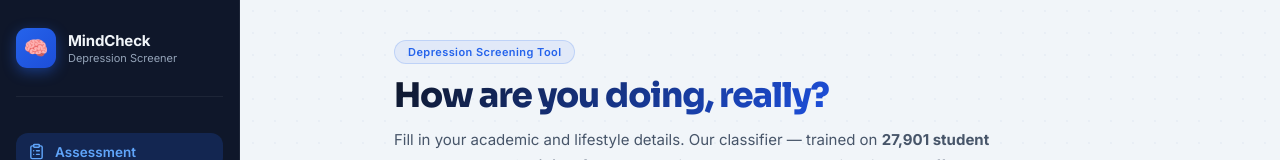
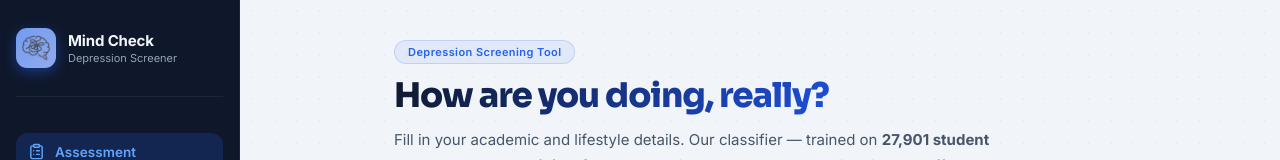
Before and after one commit to carolineehab7/MentalHealthTracker, a React (Vite) app: page / in a window 1280 px wide. Shown: the top 160 px of the page. Built offline with nearby package versions, Linux system fonts and the light colour scheme.

Commit message:
feat: update sidebar branding with new logo and adjust background gradient

```diff
--- a/src/App.jsx
+++ b/src/App.jsx
@@ -11,9 +11,9 @@ export default function App() {
       {/* ── SIDEBAR ── */}
       <aside className={styles.sidebar}>
         <div className={styles.brand}>
-          <span className={styles.brandIcon}>🧠</span>
+          <span className={styles.brandIcon}><img src="./../src/assets/brain.png" alt="MindCheck Logo" width="30" height="30" /></span>
           <div>
-            <div className={styles.brandName}>MindCheck</div>
+            <div className={styles.brandName}>Mind Check</div>
             <div className={styles.brandSub}>Depression Screener</div>
           </div>
         </div>
--- a/src/App.module.css
+++ b/src/App.module.css
@@ -31,7 +31,7 @@
   width: 40px;
   height: 40px;
   border-radius: 11px;
-  background: linear-gradient(135deg, #2563eb 0%, #1d4ed8 100%);
+  background: linear-gradient(135deg, #729bf3 0%, #92aaec 100%);
   display: flex;
   align-items: center;
   justify-content: center;
```
Also changed, not shown: src/assets/brain.png (added).
